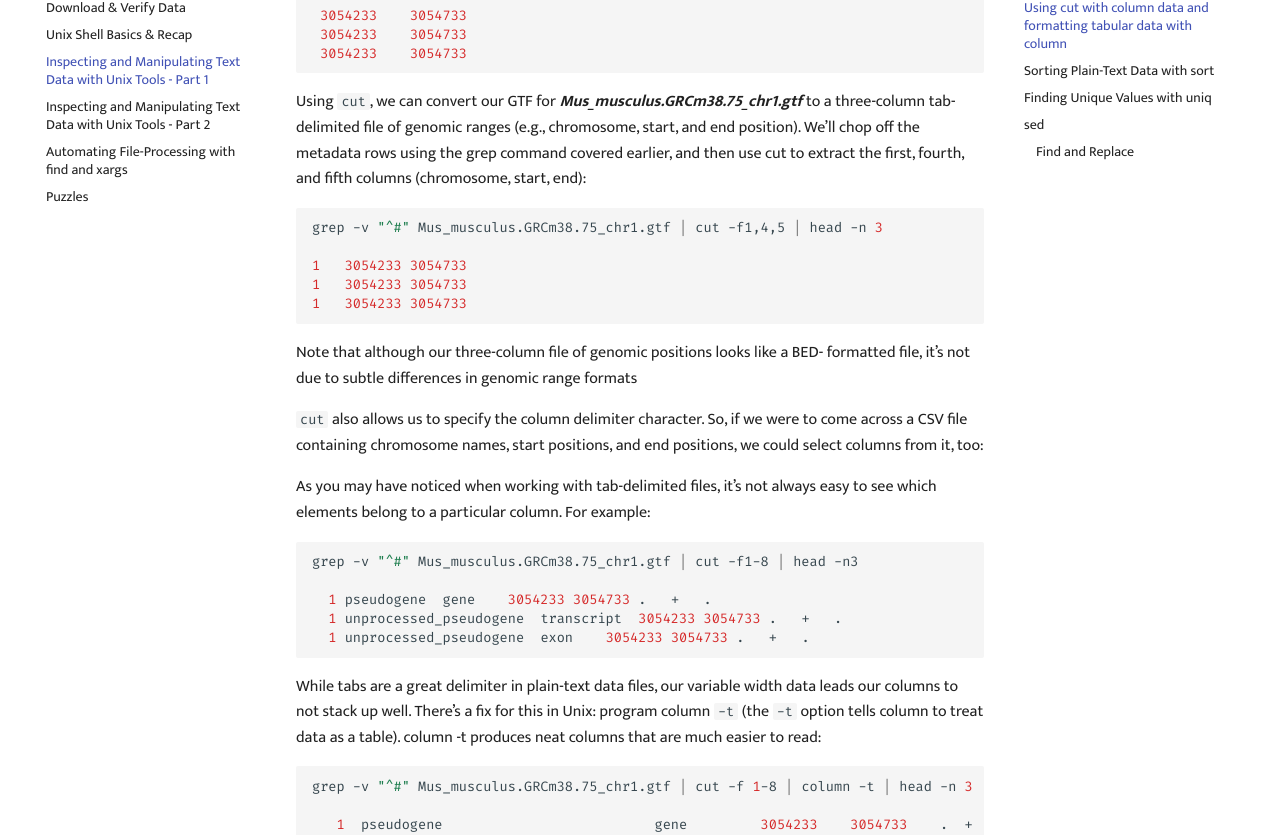
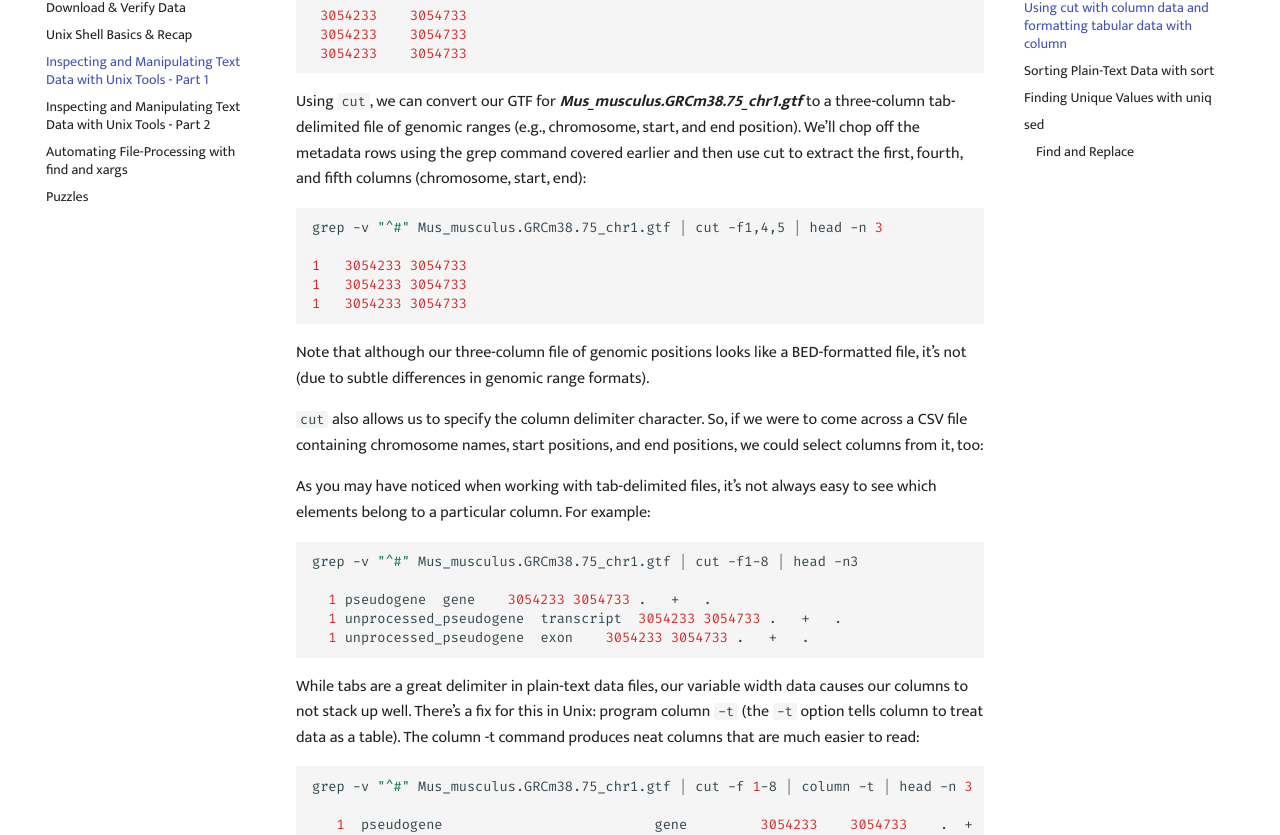
Before and after one commit to GenomicsAotearoa/shell-for-bioinformatics, an MkDocs documentation site: the page built from docs/4_inspectmanipluate.md, in a window 1280 px wide and 1400 px high, scrolled down 2756 px. Shown: the part 172-1007 px from the top of the window. Built offline with MkDocs 1.6.1 and Material for MkDocs 9.7.7, drawn with Linux system fonts in a browser that asks for light colours; comment, search, counter and statistics services are not loaded; the version menu is left out; some of the changed text lies outside the part shown.

Commit message:
Minor spelling and clarity edits

````diff
--- a/docs/4_inspectmanipluate.md
+++ b/docs/4_inspectmanipluate.md
@@ -13,7 +13,7 @@
 
 ## Inspecting data with `head` and `tail`
 
-Although `cat` command is an easy way for us to open and view the content of a file, it is not very practical to do so for a file with thousands of lines as it will exhaust the shell "space". Instead, large files should be inspected first and then manipulated accordingly. First round of inspection can be done with `head` and `tail` command which prints the first 10 lines and the last 10 lines (`-n 10`) of a a file, respectively. .i.e. Let's use `head` and `tail` to inspect *Mus_musculus.GRCm38.75_chr1.bed*
+Although `cat` command is an easy way for us to open and view the content of a file, it is not very practical to do so for a file with thousands of lines as it will exhaust the shell "space". Instead, large files should be inspected first and then manipulated accordingly. The first round of inspection can be done with `head` and `tail` command which prints the first 10 lines and the last 10 lines (`-n 10`) of a a file, respectively. Let's use `head` and `tail` to inspect *Mus_musculus.GRCm38.75_chr1.bed*
 
 ```bash
 head Mus_musculus.GRCm38.75_chr1.bed
@@ -88,7 +88,7 @@
 
 Although `wc -l` is the quickest way to count the number of lines in a file, it is not the most robust as it relies on the very bad assumption that "data is well formatted"
 
-For an example, If we are to create a file with 3 rows of data and then two empty lines,
+For an example, if we are to create a file with 3 rows of data and then two empty lines,
 
 ```bash
 cat > fool_wc.bed
@@ -132,7 +132,7 @@
 ```
 
 
-Using `cut`, we can convert our GTF for ***Mus_musculus.GRCm38.75_chr1.gtf*** to a three-column tab-delimited file of genomic ranges (e.g., chromosome, start, and end position). We’ll chop off the metadata rows using the grep command covered earlier, and then use cut to extract the first, fourth, and fifth columns (chromosome, start, end):
+Using `cut`, we can convert our GTF for ***Mus_musculus.GRCm38.75_chr1.gtf*** to a three-column tab-delimited file of genomic ranges (e.g., chromosome, start, and end position). We’ll chop off the metadata rows using the grep command covered earlier and then use cut to extract the first, fourth, and fifth columns (chromosome, start, end):
 
 ```bash
 grep -v "^#" Mus_musculus.GRCm38.75_chr1.gtf | cut -f1,4,5 | head -n 3
@@ -141,7 +141,7 @@
 1	3054233	3054733
 1	3054233	3054733
 ```
-Note that although our three-column file of genomic positions looks like a BED- formatted file, it’s not due to subtle differences in genomic range formats
+Note that although our three-column file of genomic positions looks like a BED-formatted file, it’s not (due to subtle differences in genomic range formats).
 
 `cut` also allows us to specify the column delimiter character. So, if we were to come across a CSV file containing chromosome names, start positions, and end positions, we could select columns from it, too:
 
@@ -155,7 +155,7 @@
   1	unprocessed_pseudogene	exon	3054233	3054733	.	+	.
 ```
 
-While tabs are a great delimiter in plain-text data files, our variable width data leads our columns to not stack up well. There’s a fix for this in Unix: program column `-t` (the `-t` option tells column to treat data as a table). column -t produces neat columns that are much easier to read:
+While tabs are a great delimiter in plain-text data files, our variable width data causes our columns to not stack up well. There’s a fix for this in Unix: program column `-t` (the `-t` option tells column to treat data as a table). The column -t command produces neat columns that are much easier to read:
 
 ```bash
 grep -v "^#" Mus_musculus.GRCm38.75_chr1.gtf | cut -f 1-8 | column -t | head -n 3
@@ -176,12 +176,11 @@
 
 ## Sorting Plain-Text Data with `sort`
 
-Very often we need to work with sorted plain-text data in bioinformatics. The two
-most common reasons to sort data are as follows:
+Very often we need to work with sorted plain-text data in bioinformatics. The two most common reasons to sort data are as follows:
 - Certain operations are much more efficient when performed on sorted data.
-- Sorting data is a prerequisite to finding all unique lines
+- Sorting data is a prerequisite to finding all unique lines.
 
-`sort`  is designed to work with plain-text data with columns. Create a test .bed file with few rows and use `sort` command without any arguments
+`sort`  is designed to work with plain-text data with columns. Create a test .bed file with few rows and use `sort` command without any arguments.
 
 ```bash
 cat > test_sort.bed
@@ -253,7 +252,7 @@
 
 ## Finding Unique Values with `uniq`
 
-`uniq` takes lines from a file or standard input stream, and outputs all lines with consecutive duplicates removed. While this is a relatively simple functionality, you will use `uniq` very frequently in command-line data processing.
+`uniq` takes lines from a file or standard input stream and outputs all lines with consecutive duplicates removed. While this is a relatively simple functionality, you will use `uniq` very frequently in command-line data processing.
 
 ```bash
 cat letters.txt
@@ -353,7 +352,7 @@
 
 
     - Here, `/` is the delimiter (you can also use `_` (underscore), `|` (pipe) or `:` (colon) as delimiter as well)
-    - `OPERATION` specifies the action to be performed (sometimes if a condition is satisfied). The most common and widely used operation is s which does the substitution operation (other useful operators include `y` for transformation, `i` for insertion, `d` for deletion etc.).
+    - `OPERATION` specifies the action to be performed (sometimes if a condition is satisfied). The most common and widely used operation is `s` which does the substitution operation (other useful operators include `y` for transformation, `i` for insertion, `d` for deletion etc.).
     - `REGEXP` and `REPLACEMENT` specify search term and the substitution term respectively for the operation that is being performed.
     - `FLAGS` are additional parameters that control the operation. Some common `FLAGS` include:
         - `g`	replace all the instances of `REGEXP` with `REPLACEMENT` (globally)
@@ -383,7 +382,7 @@
 
 * Print specific lines of the file
 
-To print a specific line, you can use the address function, note that by default, `sed` will stream the entire file, so when you are interested in specific lines only, you will have to suppress this feature using the option `-n`.
+To print a specific line you can use the address function. Note that by default, `sed` will stream the entire file, so when you are interested in specific lines only, you will have to suppress this feature using the option `-n`.
 
 print 5th line of example.bed
 
@@ -427,7 +426,7 @@
 ```bash
 sed -n '1~4p;2~4p' SRR097977.fastq  | sed 's/^@/>/g' > SRR097977.fasta
 ```
-Let's wrap up `sed` with one more use case (slightly complicated looking one). Let's say that we want capture all the transcript names from the last column (9th column) from .gtf file. We can write something similar to ,
+Let's wrap up `sed` with one more use case (a slightly complicated looking one). Let's say that we want capture all the transcript names from the last column (9th column) from .gtf file. We can write something similar to:
 
 ```bash
 grep -v "^#" Mus_musculus.GRCm38.75_chr1.gtf | head -n 3 | sed -E 's/.*transcript_id "([^"]+)".*/\1/'
````
Also changed, not shown: other parts of docs/4_inspectmanipluate.md (+4 -4 lines).
